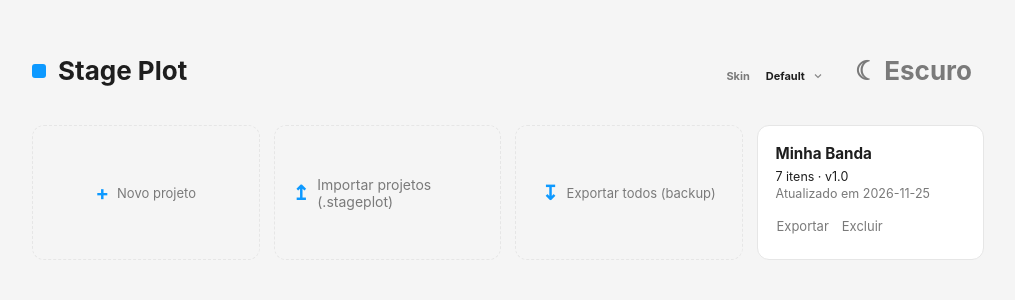
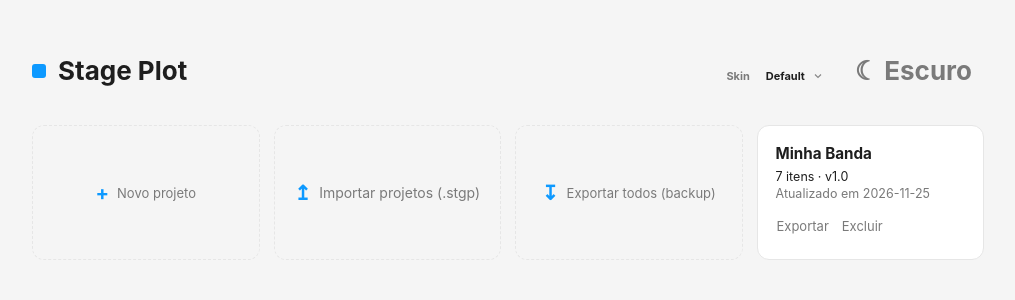
Before and after one commit to organicpedals/stage-plot, a React (Vite) app: page / in a window 1280 px wide. Shown: the top 300 px of the page, without its empty margins (132-1147 px from the left). Built offline with nearby package versions, Linux system fonts and the light colour scheme.

Commit message:
Extensão de projeto passa a ser .stgp
Co-Authored-By: Claude Sonnet 5.5 <noreply@anthropic.com>

```diff
--- a/src/export/files.ts
+++ b/src/export/files.ts
@@ -43,8 +43,8 @@ export async function exportPdf(p: Project, opts?: PdfOptions) {
   download(blob, `${slug(p.band.name || p.name)}-rider-${slug(p.version)}-${styleOf(p).id}${mono ? '-pb' : ''}.pdf`)
 }
 
-/** Arquivo de projeto: extensão própria .stageplot (conteúdo estruturado do app, não um .json solto). */
-export const PROJECT_EXT = '.stageplot'
+/** Arquivo de projeto: extensão própria .stgp (conteúdo estruturado do app, não um .json solto). */
+export const PROJECT_EXT = '.stgp'
 export function exportProject(p: Project) {
   download(new Blob([JSON.stringify(exportPayload([p]), null, 2)], { type: 'application/octet-stream' }), `${slug(p.name)}${PROJECT_EXT}`)
 }
--- a/src/model/io.ts
+++ b/src/model/io.ts
@@ -1,7 +1,7 @@
 import { normalize } from './store'
 import { Project, uid } from './types'
 
-/** Envelope dos arquivos .stageplot (um ou vários projetos). Arquivos antigos (.json, projeto solto) continuam sendo aceitos na importação. */
+/** Envelope dos arquivos .stgp (um ou vários projetos). Arquivos antigos (.json, projeto solto) continuam sendo aceitos na importação. */
 export const FILE_APP = 'stageplot'
 
 export const exportPayload = (projects: Project[]) => ({ app: FILE_APP, format: 1, exported: new Date().toISOString(), projects })
--- a/src/ui/App.tsx
+++ b/src/ui/App.tsx
@@ -45,14 +45,14 @@ function Home() {
       <header className="brand"><span className="logo" />Stage Plot<span className="sp" /><SkinSelect lang="pt" /><ThemeToggle lang="pt" /></header>
       <div className="grid">
         <button title="Cria um projeto novo com o palco vazio" className="card new" onClick={() => addProject(newProject('Nova banda'))}><b>+</b> Novo projeto</button>
-        <label title="Importa projetos salvos (.stageplot) para esta lista" className="card new"><b>↥</b> Importar projetos (.stageplot)<input type="file" accept=".stageplot,.json" multiple hidden onChange={fileIn} /></label>
-        {projects.length > 0 && <button title="Baixa um backup com todos os projetos em um único arquivo .stageplot" className="card new" onClick={() => exportAllProjects(projects)}><b>↧</b> Exportar todos (backup)</button>}
+        <label title="Importa projetos salvos (.stgp) para esta lista" className="card new"><b>↥</b> Importar projetos (.stgp)<input type="file" accept=".stgp,.stageplot,.json" multiple hidden onChange={fileIn} /></label>
+        {projects.length > 0 && <button title="Baixa um backup com todos os projetos em um único arquivo .stgp" className="card new" onClick={() => exportAllProjects(projects)}><b>↧</b> Exportar todos (backup)</button>}
         {projects.map(p => (
           <div key={p.id} className="card" role="button" tabIndex={0} onClick={() => setCurrent(p.id)} onKeyDown={e => { if (e.target === e.currentTarget && (e.key === 'Enter' || e.key === ' ')) { e.preventDefault(); setCurrent(p.id) } }}>
             <h3>{p.band.name || p.name}</h3>
             <p>{p.items.filter(i => i.board === 'stage').length} itens · {p.version}</p>
             <p className="muted">Atualizado em {p.updated}</p>
-            <button title="Baixa só este projeto em um arquivo .stageplot" className="ghost" onClick={e => { e.stopPropagation(); exportProject(p) }}>Exportar</button>
+            <button title="Baixa só este projeto em um arquivo .stgp" className="ghost" onClick={e => { e.stopPropagation(); exportProject(p) }}>Exportar</button>
             <button title="Exclui o projeto (pede confirmação)" className="ghost" onClick={e => { e.stopPropagation(); if (confirm('Excluir este projeto?')) removeProject(p.id) }}>Excluir</button>
           </div>
         ))}
--- a/src/ui/ExportTab.tsx
+++ b/src/ui/ExportTab.tsx
@@ -17,7 +17,7 @@ const KINDS: { id: Kind; ext: string; label: [string, string]; tip: [string, str
   { id: 'pdf', ext: '.pdf', label: ['PDF', 'PDF'], tip: ['Documento completo: capa, rider, mapas, input list e energia', 'Full document: cover, rider, plots, input list and power'] },
   { id: 'png', ext: '.png', label: ['Imagem', 'Image'], tip: ['Só o mapa, em imagem PNG', 'Just the plot, as a PNG image'] },
   { id: 'svg', ext: '.svg', label: ['SVG', 'SVG'], tip: ['Só o mapa, em vetor editável (Illustrator, Figma)', 'Just the plot, as editable vector (Illustrator, Figma)'] },
-  { id: 'project', ext: '.stageplot', label: ['Projeto', 'Project'], tip: ['Arquivo .stageplot: backup ou para abrir em outro computador', '.stageplot file: backup, or to open on another computer'] },
+  { id: 'project', ext: '.stgp', label: ['Projeto', 'Project'], tip: ['Arquivo .stgp: backup ou para abrir em outro computador', '.stgp file: backup, or to open on another computer'] },
 ]
 
 export function ExportTab({ p }: { p: Project }) {
@@ -104,7 +104,7 @@ export function ExportTab({ p }: { p: Project }) {
 
             {kind === 'project' && (
               <div className="actions">
-                <button className="primary" title={pt ? 'Salva o projeto inteiro em um arquivo .stageplot' : 'Saves the whole project as a .stageplot file'} onClick={() => run(() => exportProject(p))}>{pt ? 'Salvar projeto (.stageplot)' : 'Save project (.stageplot)'}</button>
+                <button className="primary" title={pt ? 'Salva o projeto inteiro em um arquivo .stgp' : 'Saves the whole project as a .stgp file'} onClick={() => run(() => exportProject(p))}>{pt ? 'Salvar projeto (.stgp)' : 'Save project (.stgp)'}</button>
               </div>
             )}
             {err && <p className="error" role="alert">{err}</p>}
```
